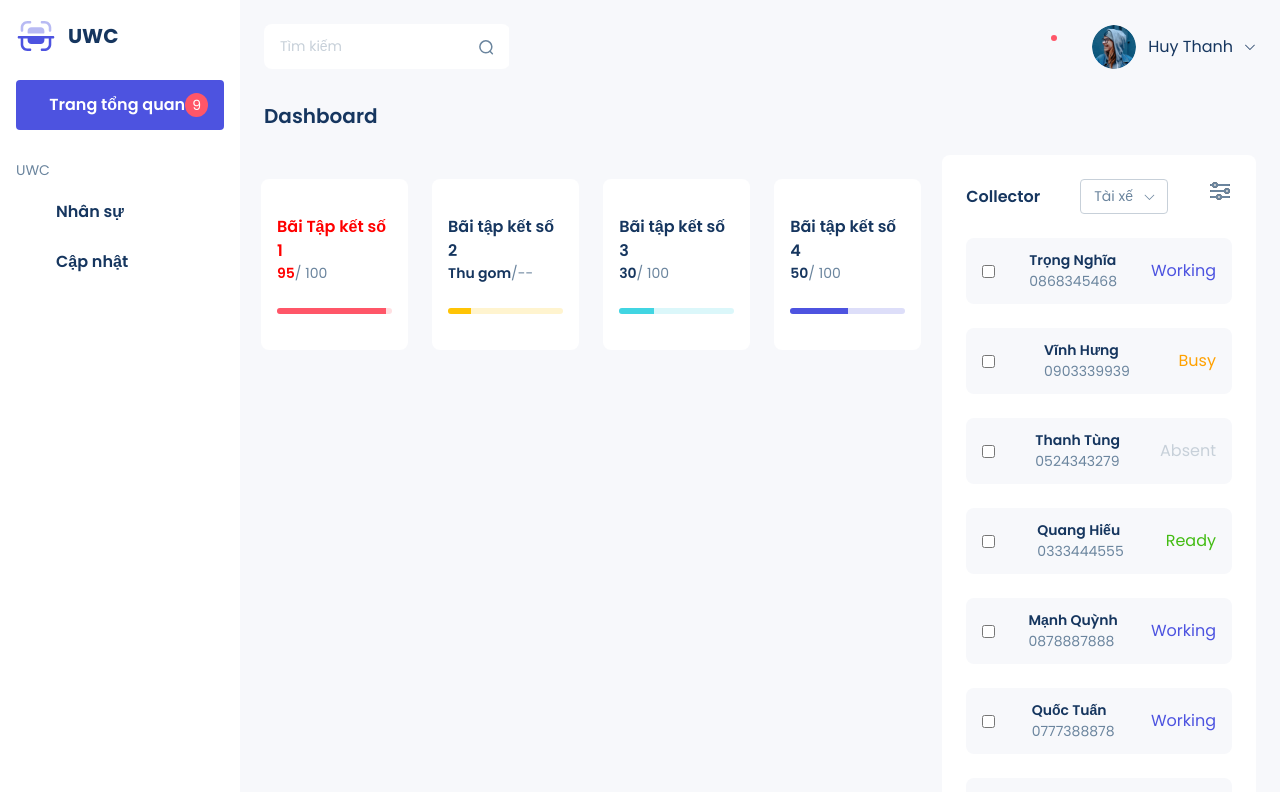
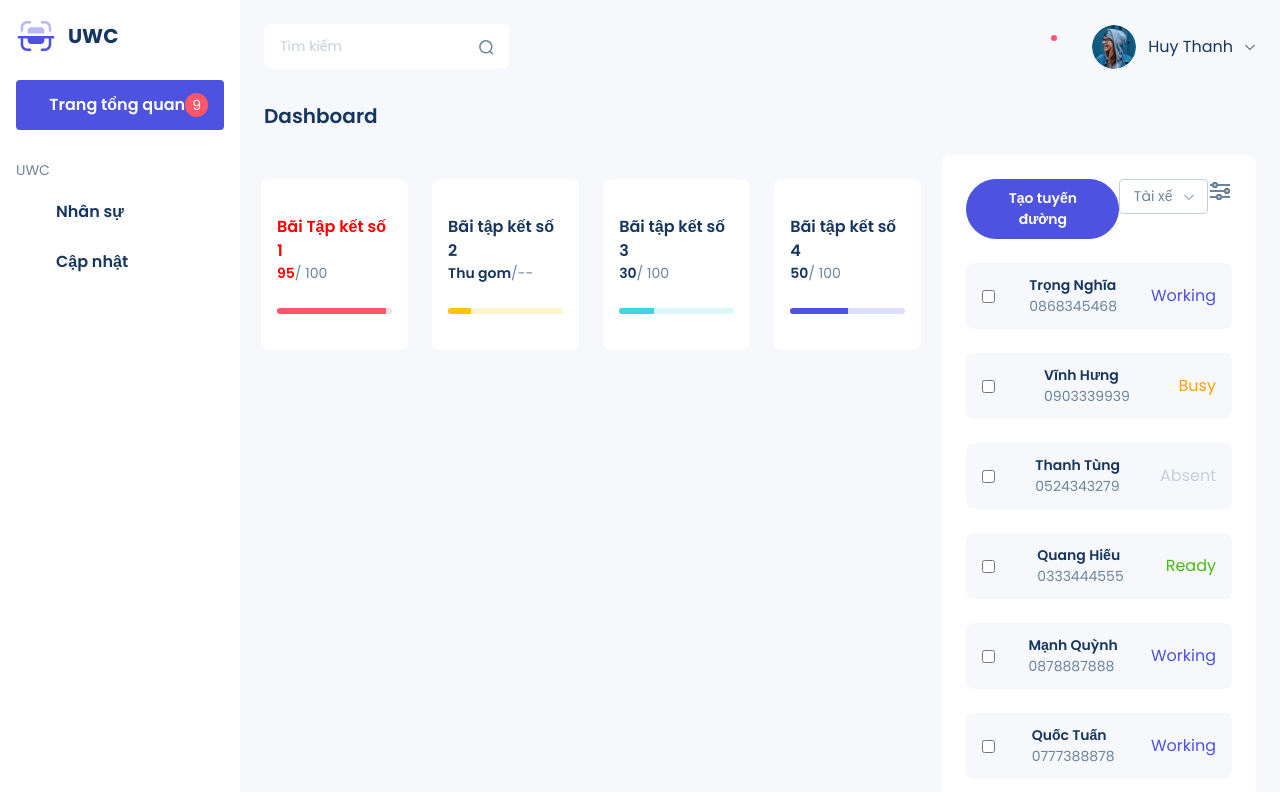
Before and after one commit to UrbanWasteCollectorVer2/SE_Project, a React (Create React App) app: page /#/UWC/dashboard in a window 1280 px wide. Shown: the top 792 px of the page. Built offline with nearby package versions, Linux system fonts and the light colour scheme; sample sign-in values are in the browser's storage; some icons are missing.

Commit message:
Update Create Task

```diff
--- a/src/pages/dashboard/Dashboard.js
+++ b/src/pages/dashboard/Dashboard.js
@@ -120,7 +120,7 @@ const Dashboard = () => {
 
            <Widget className="widget-p-md">
                 <div className="d-flex justify-content-between">
-                  <div className="headline-3 d-flex align-items-center">{Role}</div>
+                  <a className="btn btn-primary rounded-pill mx-auto logout-btn" href='/#/UWC/HR'  >Tạo tuyến đường</a>
                   <UncontrolledDropdown>
                   {Role=="Collector"?
                     <DropdownToggle caret>
```
